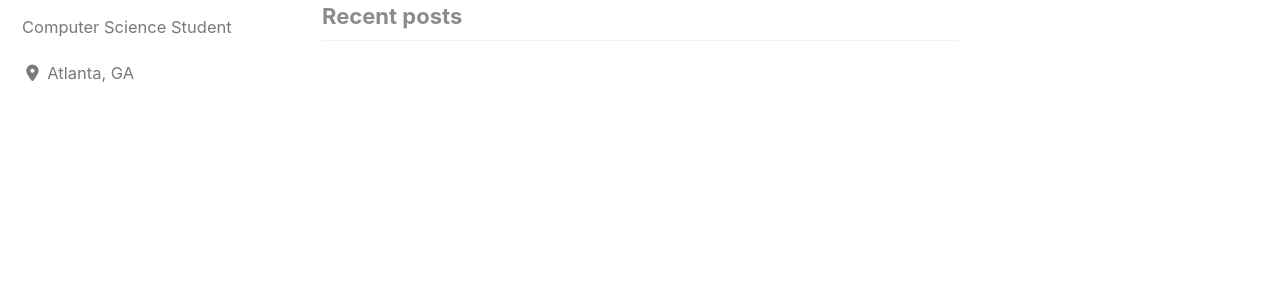
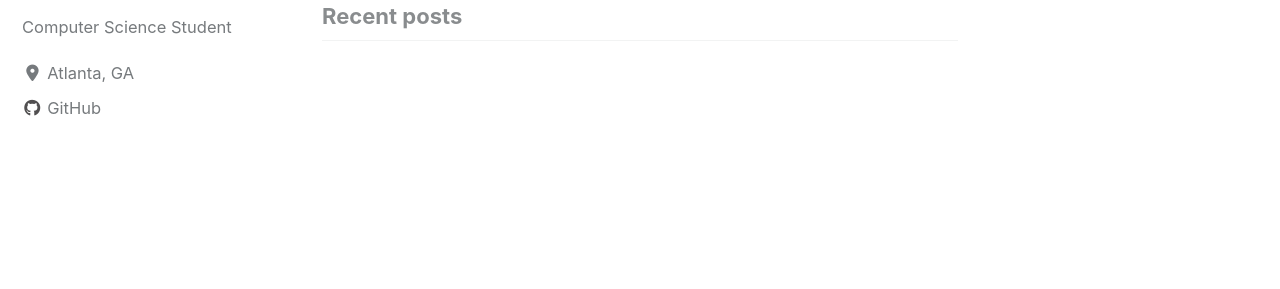
Before and after one commit to cjboylston/cjboylston.github.io, a Jekyll site: the page built from index.html, in a window 1280 px wide. Shown: the part 139-428 px from the top of the page. Built offline with Jekyll 4.4.1, drawn with Linux system fonts in a browser that asks for light colours; cached includes are drawn as plain includes; nearby versions of some CDN libraries; the list of posts is cut into pages by our own code.

Commit message:
add github link

```diff
--- a/_config.yml
+++ b/_config.yml
@@ -112,6 +112,7 @@ author:
   bio              : "Computer Science Student"
   location         : "Atlanta, GA"
   email            :
+  github           : "cjboylston"
   links:
     - label: "Email"
       icon: "cboylston@gatech.edu"
@@ -142,7 +143,7 @@ footer:
       icon: "fab fa-fw fa-facebook-square"
       # url:
     - label: "GitHub"
-      icon: "fab fa-fw fa-github"
+      icon: "cjboylston"
       # url:
     - label: "GitLab"
       icon: "fab fa-fw fa-gitlab"
```
